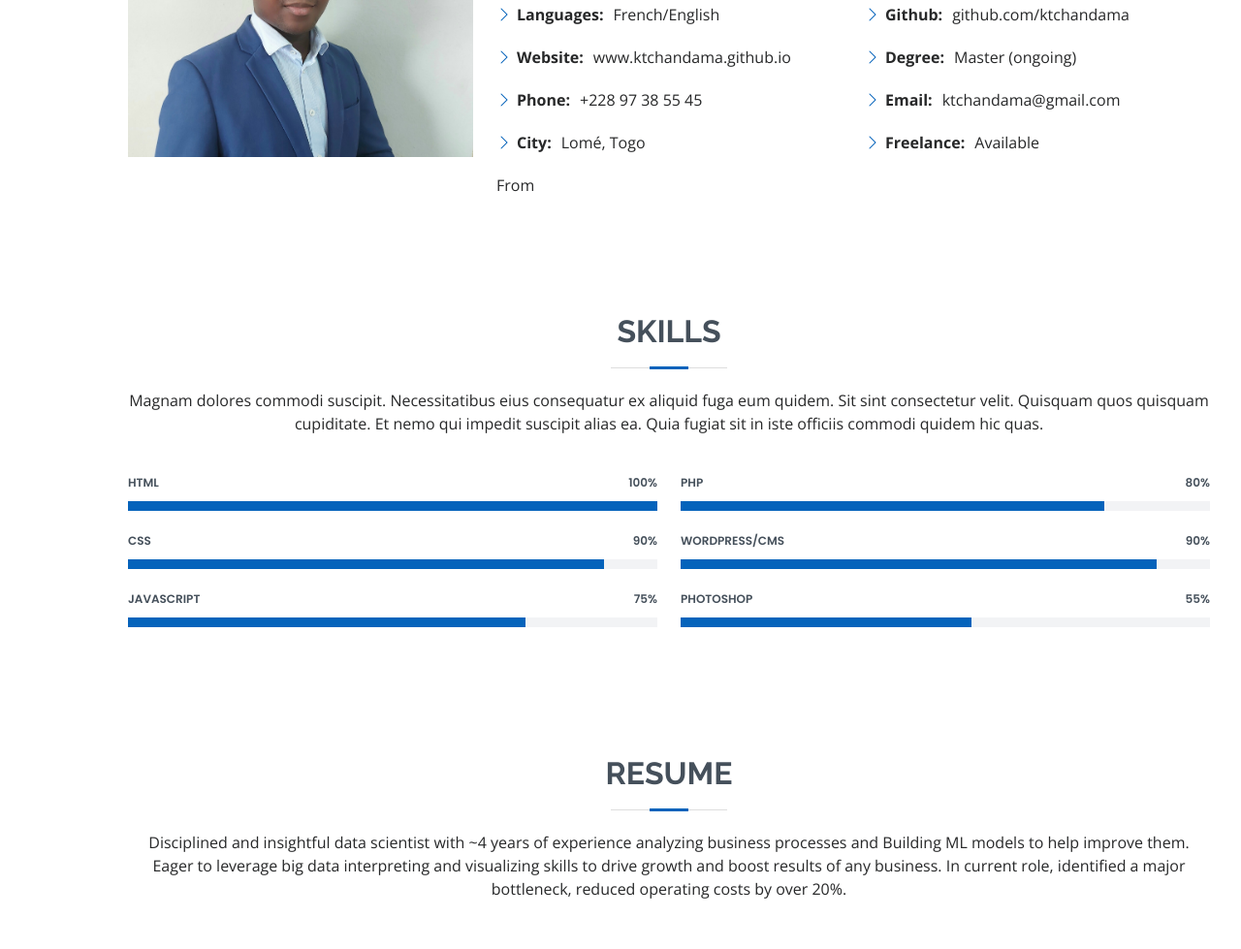
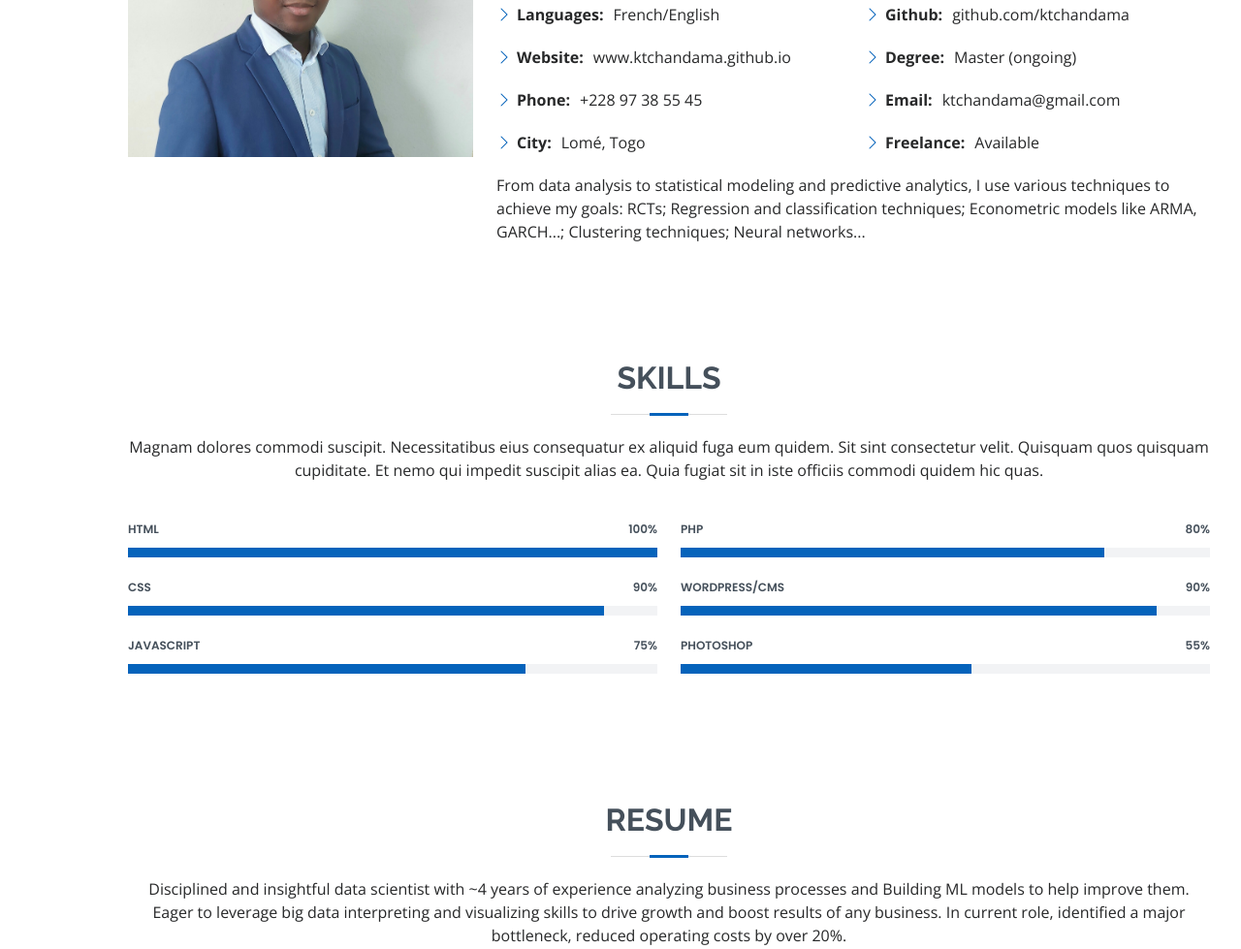
Before and after one commit to ktchandama/ktchandama.github.io, a plain HTML site: page index.html in a window 1280 px wide. Shown: the part 1165-2144 px from the top of the page at 97% size. Drawn offline with nearby package versions, Linux system fonts and the light colour scheme.

Commit message:
Update index.html

```diff
--- a/index.html
+++ b/index.html
@@ -106,7 +106,7 @@
               </div>
             </div>
             <p>
-              From
+              From data analysis to statistical modeling and predictive analytics, I use various techniques to achieve my goals: RCTs; Regression and classification techniques; Econometric models like ARMA, GARCH...; Clustering techniques; Neural networks...
             </p>
           </div>
         </div>
```
